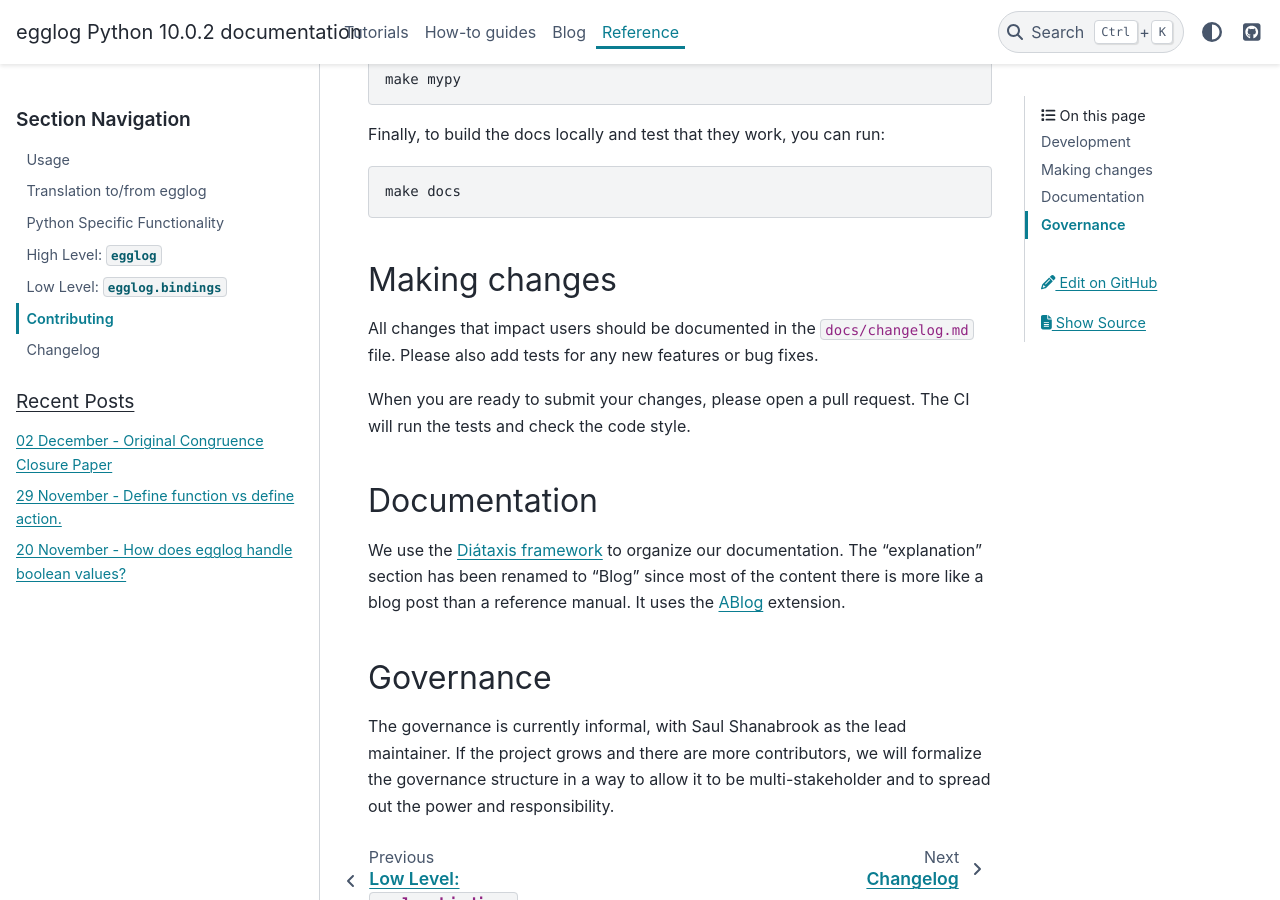
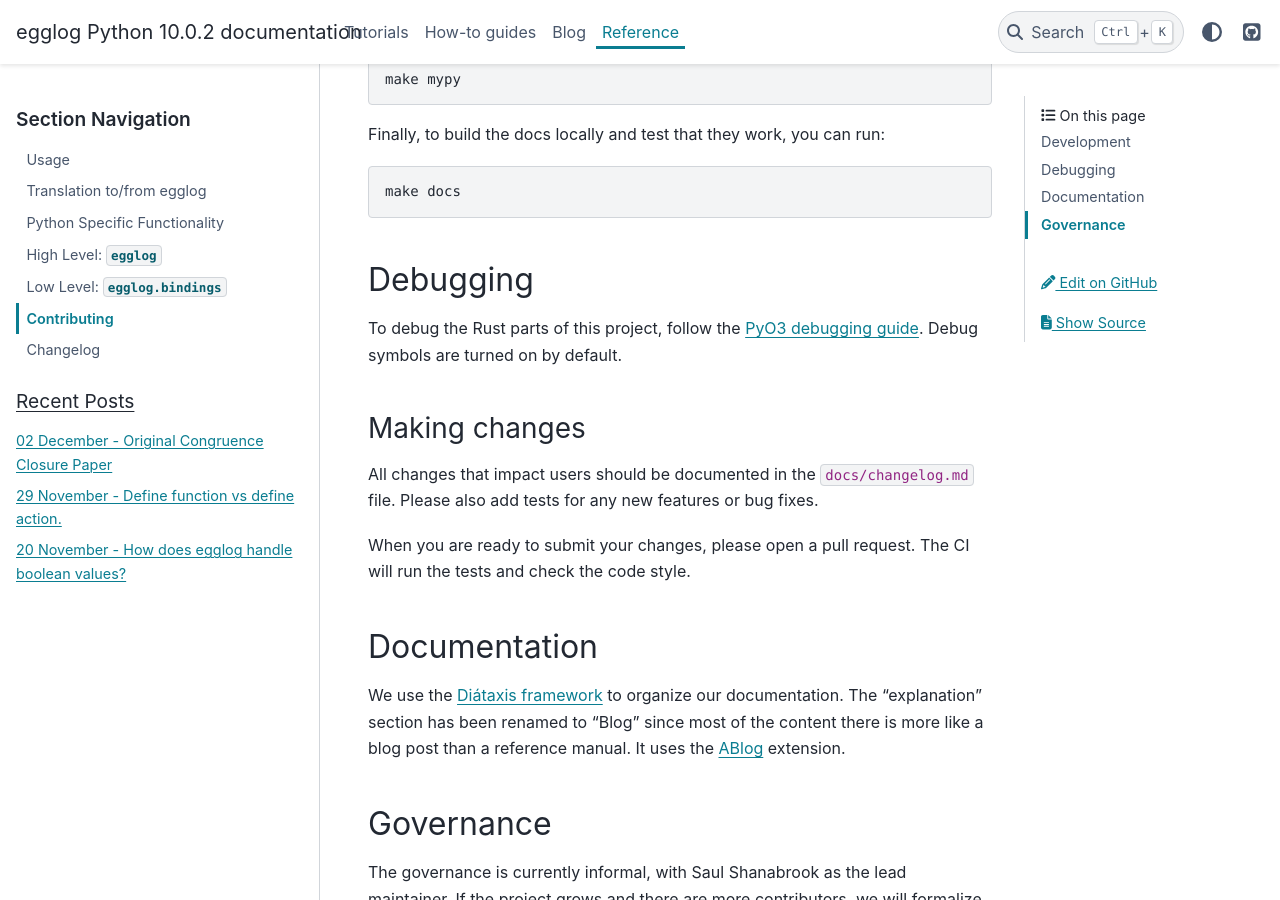
Before and after one commit to egraphs-good/egglog-python, a Sphinx documentation site: the page built from docs/reference/contributing.md, in a window 1280 px wide and 900 px high, scrolled down 1734 px. Built offline with Sphinx 7.4.7 and the PyData theme 0.15.4, drawn with Linux system fonts in a browser that asks for light colours; pages that are not in the unit, such as notebooks, are missing from menus; comment, search, counter and statistics services are not loaded; the version number is read from the project's files by our own code.

Commit message:
Add debugging guide

````diff
--- a/docs/reference/contributing.md
+++ b/docs/reference/contributing.md
@@ -72,7 +72,12 @@ Finally, to build the docs locally and test that they work, you can run:
 make docs
 ```
 
-## Making changes
+## Debugging
+
+To debug the Rust parts of this project, follow the [PyO3 debugging guide](https://pyo3.rs/main/debugging.html#debugger-specific-setup).
+Debug symbols are turned on by default.
+
+### Making changes
 
 All changes that impact users should be documented in the `docs/changelog.md` file. Please also add tests for any new features
 or bug fixes.
````
